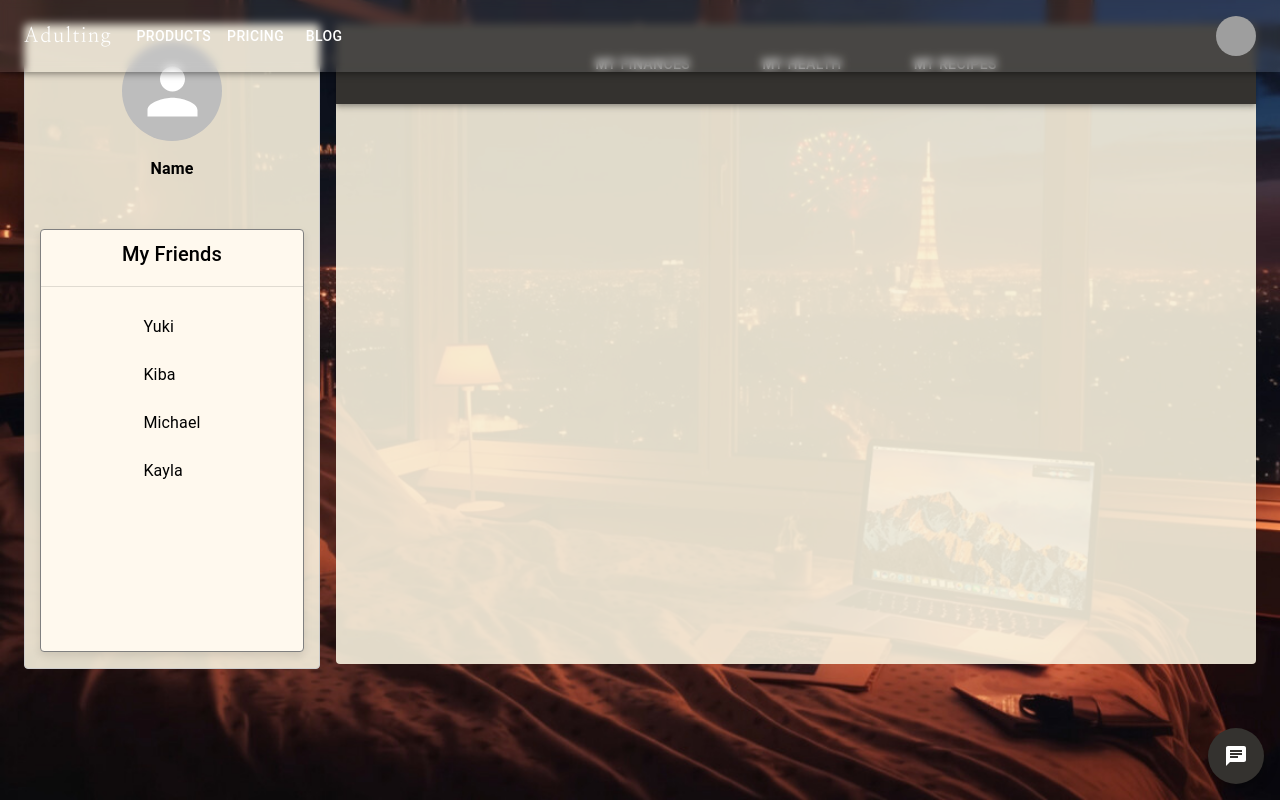
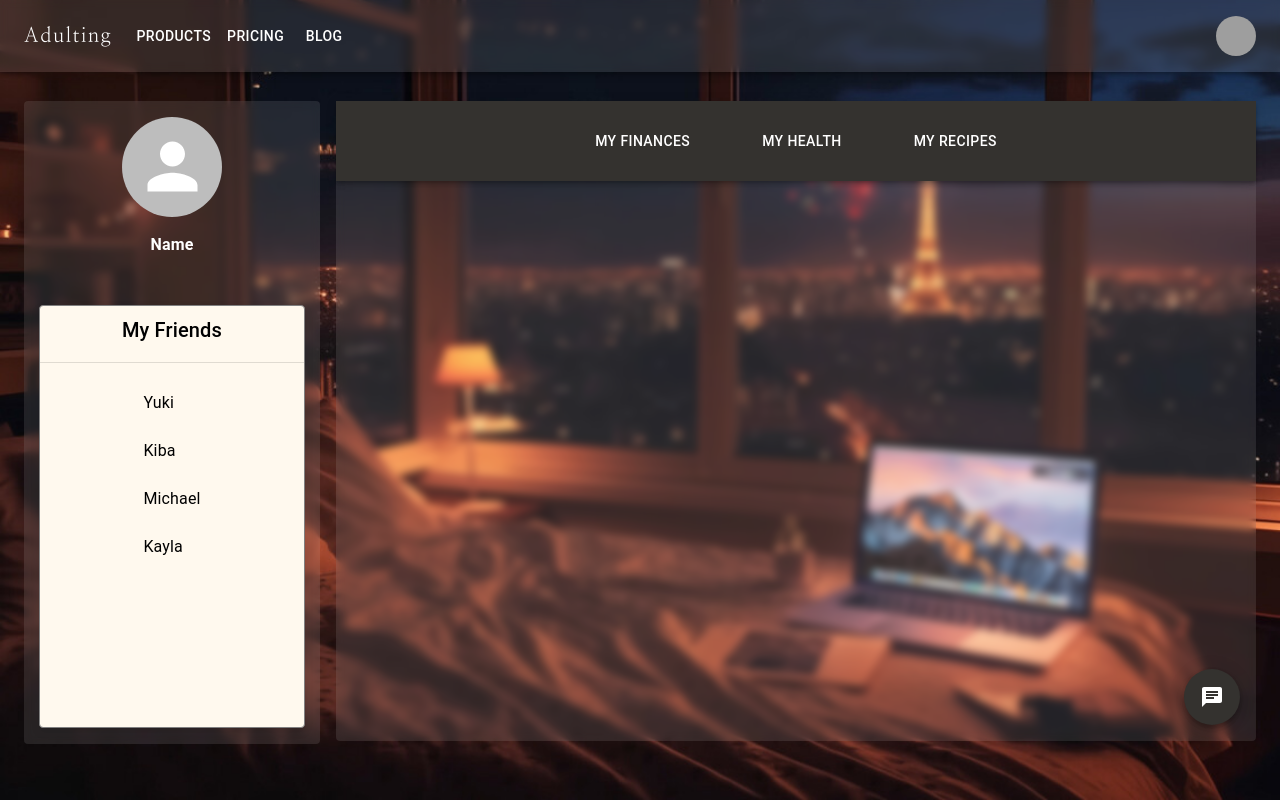
Before and after one commit to CCUE96/Adulting, a React (Vite) app in the folder Frontend/: page /profile in a window 1280 px wide. Built offline with nearby package versions, Linux system fonts and the light colour scheme; grey boxes are pictures that could not be loaded.

Commit message:
fixed colors and spacing on profile page

```diff
--- a/Frontend/src/components/profile/profile.jsx
+++ b/Frontend/src/components/profile/profile.jsx
@@ -8,15 +8,15 @@ const Profile = () => {
 
   return (
     <div>
-      <Grid container spacing={2} sx={{ padding: 2 }}>
+      <Grid container spacing={2} sx={{ padding: 2, marginTop: '4.3rem' }}>
         <Grid item xs={3}>
-          <Box sx={{ display: 'flex', flexDirection: 'column', alignItems: 'center', backgroundColor: 'rgba(248, 241, 222, 0.9)', border: '1px solid #ccc', borderRadius: 1, padding : 2, height: '76.4vh' }}>
+          <Box sx={{ display: 'flex', flexDirection: 'column', alignItems: 'center', backgroundColor: 'rgba(255, 255, 255, 0.1)', backdropFilter: 'blur(4px)', borderRadius: 1, padding : 2, height: '76.4vh' }}>
             <Avatar
               alt="Profile Picture"
               src=""
               sx={{ width: 100, height: 100, marginBottom: 2 }}
             />
-            <Typography><strong>Name</strong></Typography>
+            <Typography sx={{ color: 'white'}}><strong>Name</strong></Typography>
             <Box sx={{ display: 'flex', flexDirection: 'column', alignItems: 'center', marginTop: '3rem', border: '1px solid grey', borderRadius: 1, width: '100%', height: '100%', backgroundColor: '#fff9ee',  boxShadow: '0 4px 8px rgba(0, 0, 0, 0.1)' }}>
             <Typography variant="h6" sx={{ padding: 1 }}>My Friends</Typography>
             <Divider sx={{ width: '100%', marginTop: 1, marginBottom: 1 }} />
@@ -32,7 +32,7 @@ const Profile = () => {
           </Box>
         </Grid>
         <Grid item xs={9}>
-          <Box sx={{ padding: 0, borderRadius: 1, backgroundColor: 'rgba(248, 241, 222, 0.9)', height: '80vh' }}>
+          <Box sx={{ padding: 0, borderRadius: 1, backgroundColor: 'rgba(255, 255, 255, 0.1)', backdropFilter: 'blur(4px)', height: '80vh' }}>
             <Typography variant="h6"></Typography>
             <ProfileNav />
             <Fab color="primary" aria-label="chat" sx={{ position: 'fixed', bottom: 16, right: 16, backgroundColor: '#34322f',
```
